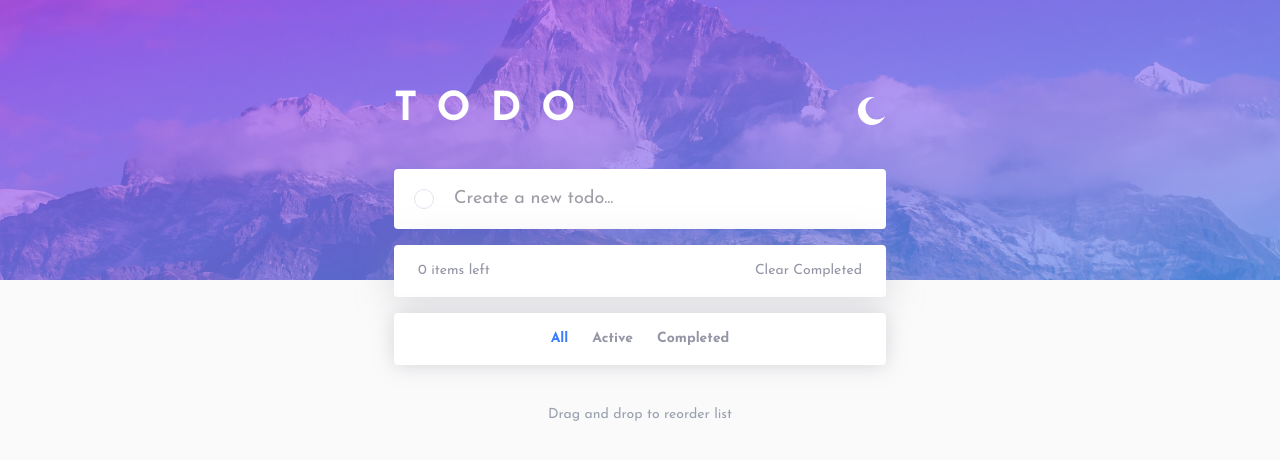
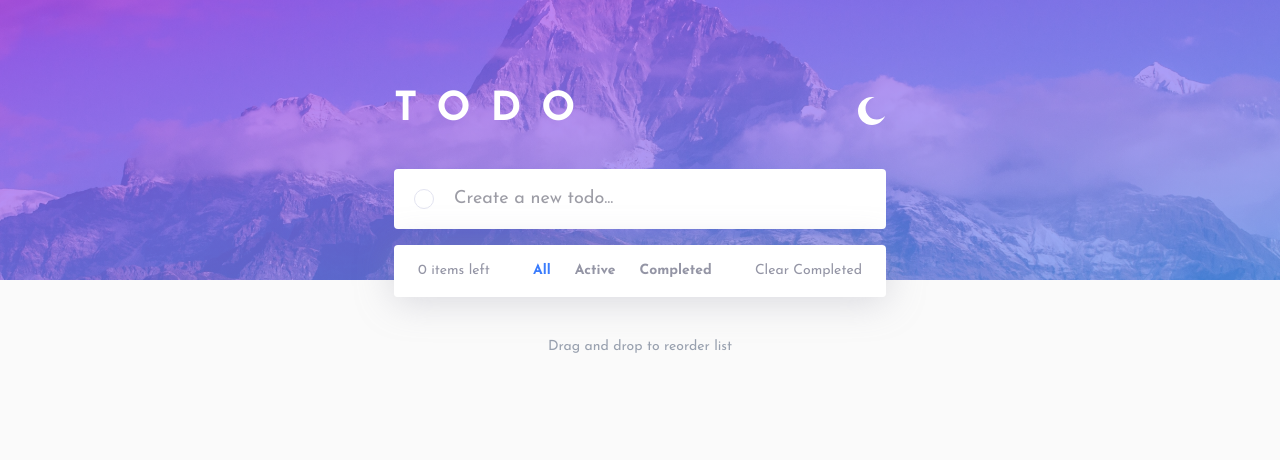
Before and after one commit to KarolinaMas/todo-app-react, a React (Vite) app: page / in a window 1280 px wide. Shown: the top 460 px of the page. Built offline with nearby package versions, Linux system fonts and the light colour scheme.

Commit message:
insert nav when screen is >640px

```diff
--- a/src/App.jsx
+++ b/src/App.jsx
@@ -108,11 +108,26 @@ const App = () => {
               </ListItem>
             ))}
           </ul>
-          <div className=" bg-white p-4 text-[#9495A5] flex justify-between w-full rounded-sm sm:text-sm sm:px-6">
+          <div className=" bg-white p-4 text-[#9495A5] flex justify-between items-center w-full rounded-sm sm:text-sm sm:px-6">
             <p>
               {filteredItems.filter((item) => !item.isCompleted).length} items
               left
             </p>
+            <nav className="hidden sm:block">
+              <ul className="flex gap-6 text-sm font-bold justify-center">
+                {filterOptions.map(({ name, isOn }) => (
+                  <li
+                    key={name}
+                    onClick={() => handleFilterClick(name)}
+                    className={`${
+                      isOn ? "text-[#3A7CFD]" : "text-[#9495A5]"
+                    } cursor-pointer hover:text-[#494C6B]`}
+                  >
+                    {name}
+                  </li>
+                ))}
+              </ul>
+            </nav>
             <button
               onClick={clearCompleted}
               className="cursor-pointer hover:text-[#494C6B]"
@@ -121,7 +136,7 @@ const App = () => {
             </button>
           </div>
         </section>
-        <nav className=" w-full z-20">
+        <nav className="sm:hidden w-full z-20">
           <ul className="bg-white z-20 rounded-sm flex gap-6 text-sm font-bold p-4 justify-center mt-4 shadow-[0px_1px_20px_0px_rgba(148,149,165,0.35)]">
             {filterOptions.map(({ name, isOn }) => (
               <li
```
